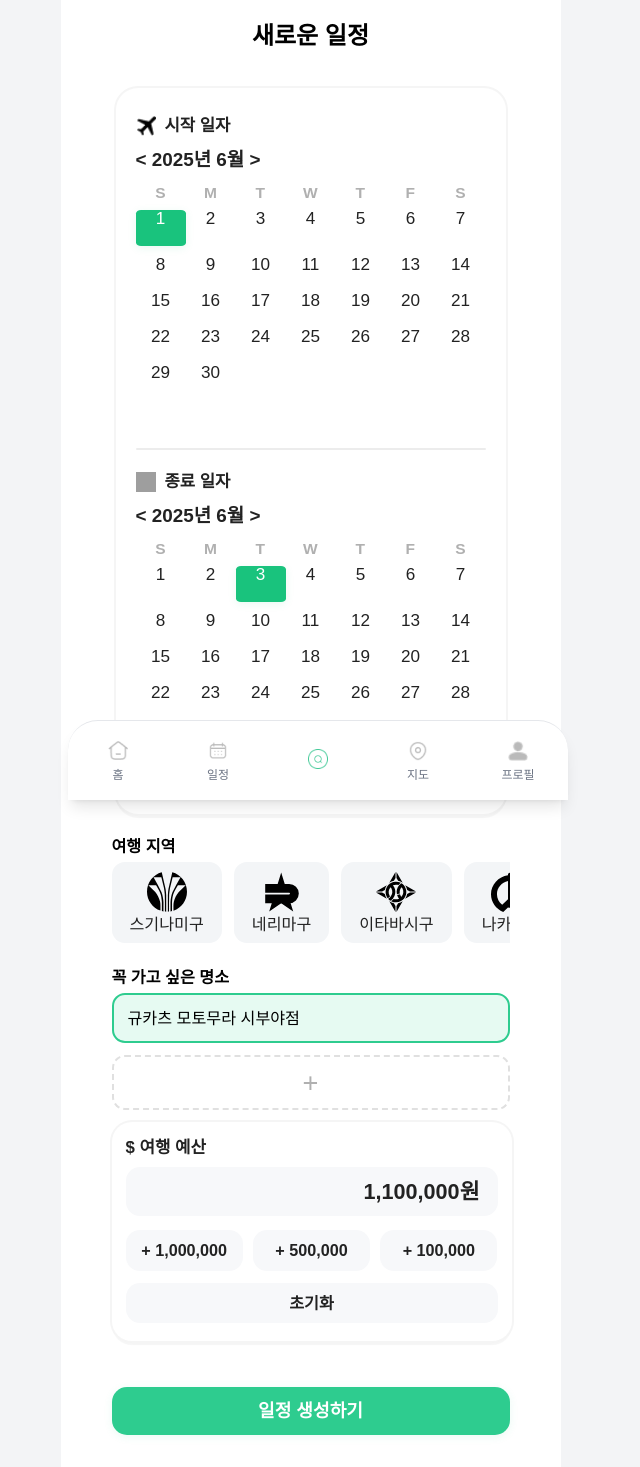
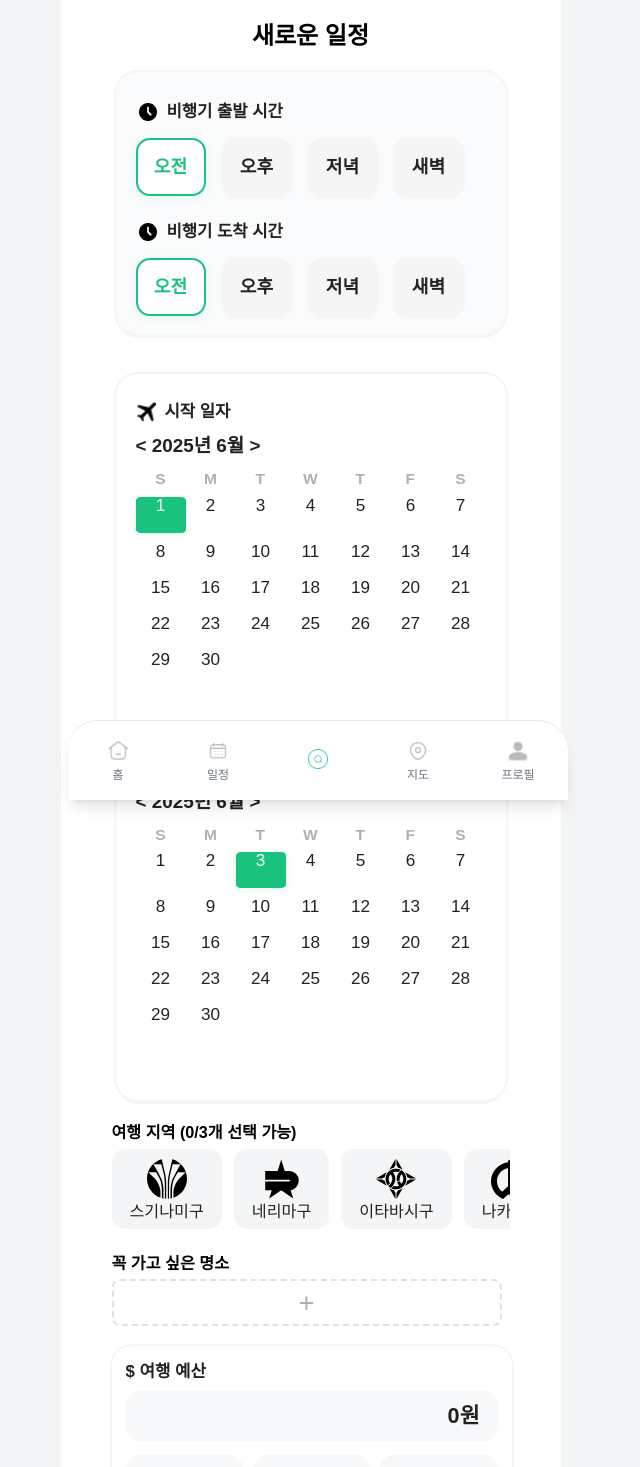
Before and after one commit to CSID-DGU/2025-1-CSC4004-1-9-YumYumGuide, a Next.js app in the folder frontend/: page /newSchedule in a window 1280 px wide. Shown: the top 1467 px of the page, without its empty margins (322-962 px from the left). Built offline with nearby package versions, Linux system fonts and the light colour scheme; grey boxes are pictures that could not be loaded.

Commit message:
Feat: 새로운 일정 프론트 완료

```diff
--- a/frontend/src/app/newSchedule/newSchedule.css
+++ b/frontend/src/app/newSchedule/newSchedule.css
@@ -128,17 +128,16 @@
   gap: 12px;
 }
 .place-item {
-  background: #f8f9fa;
-  border-radius: 13px;
-  padding: 12px 14px;
+  position: relative;
   display: flex;
   align-items: center;
-  gap: 12px;
-  min-height: 50px;
-  font-size: 1.01rem;
-  border: 2px solid transparent;
-  font-weight: 500;
-  transition: border 0.2s;
+  justify-content: space-between;
+  padding: 8px 12px;
+  background-color: #f5f5f5;
+  border-radius: 8px;
+  margin-right: 8px;
+  margin-bottom: 8px;
+  cursor: pointer;
 }
 .place-selected {
   border: 2px solid #2ecc8f;
@@ -159,6 +158,32 @@
   cursor: pointer;
   background: #fff;
   border: 2px dashed #e0e0e0;
+}
+
+.place-name {
+  flex: 1;
+  margin-right: 8px;
+}
+
+.place-delete-btn {
+  background: none;
+  border: none;
+  color: #666;
+  font-size: 18px;
+  padding: 0 4px;
+  cursor: pointer;
+  display: flex;
+  align-items: center;
+  justify-content: center;
+  width: 24px;
+  height: 24px;
+  border-radius: 50%;
+  transition: all 0.2s ease;
+}
+
+.place-delete-btn:hover {
+  background-color: #e0e0e0;
+  color: #ff4444;
 }
 
 .budget-section {
@@ -432,3 +457,52 @@
   font-size: 0.97rem; color: #222; margin-top: 8px; cursor: pointer; font-weight: 500;
   text-align: left;
 }
+
+.flight-time-section {
+  background: #fafbfc;
+  border-radius: 22px;
+  box-shadow: 0 0 0 2px #f5f5f5, 0 4px 1px rgba(0,0,0,0.04);
+  padding: 28px 20px 18px 20px;
+  margin: 0 auto 24px auto;
+  max-width: 390px;
+  display: flex;
+  flex-direction: column;
+  gap: 24px;
+}
+.flight-time-block {
+  margin-bottom: 0;
+}
+.flight-time-title {
+  font-size: 1.04rem;
+  font-weight: 700;
+  color: #222;
+  margin-bottom: 14px;
+  display: flex;
+  align-items: center;
+  gap: 7px;
+}
+.flight-time-list {
+  display: flex;
+  gap: 16px;
+  margin-bottom: 0;
+}
+.flight-time-item {
+  background: #f5f5f5;
+  border-radius: 14px;
+  padding: 18px 0;
+  min-width: 70px;
+  text-align: center;
+  font-size: 1.13rem;
+  font-weight: 600;
+  color: #222;
+  border: 2px solid transparent;
+  cursor: pointer;
+  transition: border 0.2s, background 0.2s, color 0.2s;
+  box-shadow: 0 1.5px 4px rgba(0,0,0,0.04);
+}
+.flight-time-selected {
+  background: #fff;
+  border: 2px solid #19c37d;
+  color: #19c37d;
+  box-shadow: 0 2px 8px rgba(25,195,125,0.10);
+}
--- a/frontend/src/app/newSchedule/page.tsx
+++ b/frontend/src/app/newSchedule/page.tsx
@@ -6,13 +6,22 @@ import Nav from '../componets/nav';
 import './newSchedule.css';
 import dayjs from 'dayjs';
 
+const flightTimes = [
+  { label: '오전', value: 'morning' },
+  { label: '오후', value: 'afternoon' },
+  { label: '저녁', value: 'evening' },
+  { label: '새벽', value: 'dawn' },
+];
+
 const NewSchedule = () => {
-  const [budget, setBudget] = useState(1100000);
+  const [budget, setBudget] = useState(0);
   const [isPlacePopupOpen, setIsPlacePopupOpen] = useState(false);
-  const [selectedPlaces, setSelectedPlaces] = useState<string[]>(['규카츠 모토무라 시부야점']);
+  const [selectedPlaces, setSelectedPlaces] = useState<string[]>([]);
   const [editingPlaceIndex, setEditingPlaceIndex] = useState<number | null>(null);
-  const [selectedRegion, setSelectedRegion] = useState('치요다구');
+  const [selectedRegions, setSelectedRegions] = useState<string[]>([]);
   const router = useRouter();
+  const [flightDeparture, setFlightDeparture] = useState('morning');
+  const [flightArrival, setFlightArrival] = useState('morning');
 
   // 팝업에서 선택 가능한 명소 목록 (예시)
   const popupPlaces = [
@@ -68,8 +77,24 @@ const NewSchedule = () => {
   };
 
   const handleEditPlace = (index: number) => {
+    if (selectedRegions.length === 0) {
+      alert('먼저 여행지역을 선택해 주세요.');
+      return;
+    }
     setEditingPlaceIndex(index);
     setIsPlacePopupOpen(true);
+  };
+
+  const handleAddPlaceClick = () => {
+    if (selectedRegions.length === 0) {
+      alert('먼저 여행지역을 선택해 주세요.');
+      return;
+    }
+    setIsPlacePopupOpen(true);
+  };
+
+  const handleDeletePlace = (index: number) => {
+    setSelectedPlaces(selectedPlaces.filter((_, i) => i !== index));
   };
 
   const regionData = [
@@ -98,9 +123,47 @@ const NewSchedule = () => {
     { name: '에도가와구', icon: '/icons/tokyo/23_Edogawa.svg' },
   ];
 
+  // Calculate trip duration
+  const calculateTripDuration = () => {
+    const startDate = dayjs(`${startCalendar.year}-${startCalendar.month + 1}-${startCalendar.selected}`);
+    const endDate = dayjs(`${endCalendar.year}-${endCalendar.month + 1}-${endCalendar.selected}`);
+    return endDate.diff(startDate, 'day') + 1;
+  };
+
   return (
     <div className="new-schedule-container">
       <div className="text-center p-6 font-bold text-[24px]">새로운 일정</div>
+      {/* 비행기 출발/도착 시간 선택 UI */}
+      <div className="flight-time-section">
+        <div className="flight-time-block">
+          <span className="flight-time-title"><img src="/icons/clock.png" alt="clock" className="flight-time-icon" /> 비행기 출발 시간</span>
+          <div className="flight-time-list">
+            {flightTimes.map(t => (
+              <div
+                key={t.value}
+                className={`flight-time-item${flightDeparture === t.value ? ' flight-time-selected' : ''}`}
+                onClick={() => setFlightDeparture(t.value)}
+              >
+                {t.label}
+              </div>
+            ))}
+          </div>
+        </div>
+        <div className="flight-time-block">
+          <span className="flight-time-title"><img src="/icons/clock.png" alt="clock" className="flight-time-icon" /> 비행기 도착 시간</span>
+          <div className="flight-time-list">
+            {flightTimes.map(t => (
+              <div
+                key={t.value}
+                className={`flight-time-item${flightArrival === t.value ? ' flight-time-selected' : ''}`}
+                onClick={() => setFlightArrival(t.value)}
+              >
+                {t.label}
+              </div>
+            ))}
+          </div>
+        </div>
+      </div>
       <div className="new-schedule-content">
         {/* 시작/종료 날짜 */}
         <div className="date-section-cal">
@@ -196,13 +259,20 @@ const NewSchedule = () => {
         </div>
         {/* 여행 지역 */}
         <div className="region-section">
-          <div className="region-title">여행 지역</div>
+          <div className="region-title">여행 지역 ({selectedRegions.length}/{calculateTripDuration()}개 선택 가능)</div>
           <div className="region-list">
             {regionData.map(region => (
               <div
                 key={region.name}
-                className={`region-item ${selectedRegion === region.name ? 'region-selected' : ''}`}
-                onClick={() => setSelectedRegion(region.name)}
+                className={`region-item ${selectedRegions.includes(region.name) ? 'region-selected' : ''}`}
+                onClick={() => {
+                  const duration = calculateTripDuration();
+                  if (selectedRegions.includes(region.name)) {
+                    setSelectedRegions(selectedRegions.filter(r => r !== region.name));
+                  } else if (selectedRegions.length < duration) {
+                    setSelectedRegions([...selectedRegions, region.name]);
+                  }
+                }}
                 style={{ display: 'flex', flexDirection: 'column', alignItems: 'center', justifyContent: 'center' }}
               >
                 <img
@@ -223,13 +293,18 @@ const NewSchedule = () => {
               <div
                 key={place}
                 className="place-item place-selected"
-                onClick={() => handleEditPlace(idx)}
               >
-                <span className="place-name">{place}</span>
-            </div>
+                <span className="place-name" onClick={() => handleEditPlace(idx)}>{place}</span>
+                <button
+                  className="place-delete-btn"
+                  onClick={() => handleDeletePlace(idx)}
+                >
+                  ×
+                </button>
+              </div>
             ))}
             {editingPlaceIndex === null && selectedPlaces.length < 5 && (
-            <div className="place-item place-add" onClick={() => setIsPlacePopupOpen(true)}>+</div>
+            <div className="place-item place-add" onClick={handleAddPlaceClick}>+</div>
             )}
           </div>
         </div>
```
Also changed, not shown: frontend/public/icons/clock.png (added).
